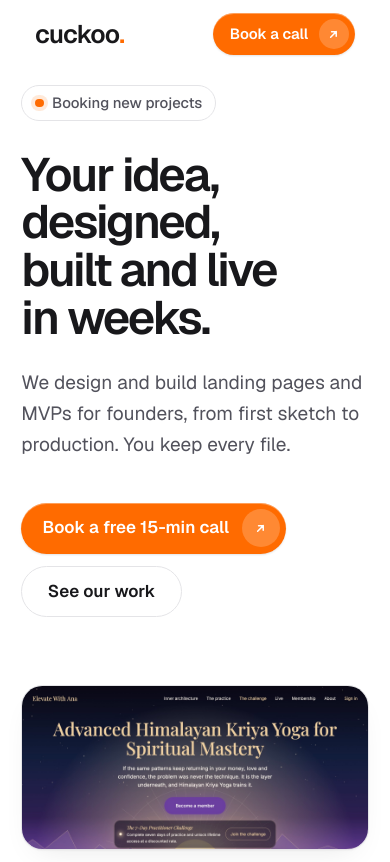
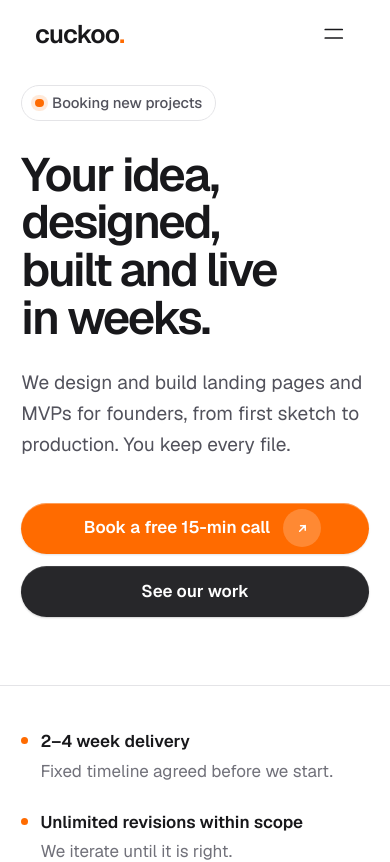
Before and after one commit to YASHSHARMAOFFICIALLY/Cuckoo, a Next.js app: page / in a window 390 px wide. Shown: the top 862 px of the page. Built offline with nearby package versions, Linux system fonts and the light colour scheme.

Commit message:
fix mobile hero buttons and add mobile nav menu
Hero CTAs stack full width on mobile with matching edges; secondary
button restyled dark. Nav gets a hamburger below md that opens a
full-screen menu overlay. Also drops the static mobile hero screenshot.

```diff
--- a/src/components/sections/Hero.tsx
+++ b/src/components/sections/Hero.tsx
@@ -39,21 +39,15 @@ export default function Hero() {
         <p className="mt-6 max-w-[38rem] text-lg leading-relaxed text-pretty text-zinc-600 sm:text-xl">
           We design and build landing pages and MVPs for founders, from first sketch to production. You keep every file.
         </p>
-        <div className="mt-10 flex flex-wrap items-center gap-3">
-          <CallButton>Book a free 15-min call</CallButton>
+        {/* mobile: equal-width stacked buttons on one edge; sm+: side by side */}
+        <div className="mt-10 grid grid-cols-1 gap-3 sm:flex sm:flex-wrap sm:items-center">
+          <CallButton className="justify-center sm:justify-start">Book a free 15-min call</CallButton>
           <a
             href="#work"
-            className="inline-flex h-12 items-center rounded-full border border-line px-6 text-base font-semibold transition-colors hover:border-zinc-300 hover:bg-zinc-50"
+            className="inline-flex h-12 items-center justify-center rounded-full bg-zinc-800 px-6 text-base font-semibold text-white shadow-[inset_0_1px_0_rgb(255_255_255/0.12),0_1px_2px_rgb(24_24_27/0.2)] transition-colors hover:bg-zinc-700"
           >
             See our work
           </a>
-        </div>
-      </div>
-
-      {/* mobile: one static screenshot */}
-      <div className="fade-up sm:hidden">
-        <div className="card relative aspect-[1600/756] overflow-hidden">
-          <Image src={projects[0].src} alt={`${projects[0].name} website`} fill sizes="100vw" className="object-cover object-top" />
         </div>
       </div>
 
--- a/src/components/sections/Nav.tsx
+++ b/src/components/sections/Nav.tsx
@@ -1,8 +1,10 @@
 "use client";
 
+import { useState } from "react";
 import CallButton from "@/components/ui/CallButton";
 
 const links = ["work", "services", "process", "faq"];
+const label = (l: string) => (l === "faq" ? "FAQ" : l);
 
 // Toggles data-scrolled on <header> directly: no state, no re-render per scroll event.
 function watchScroll(el: HTMLElement | null) {
@@ -14,7 +16,11 @@ function watchScroll(el: HTMLElement | null) {
 }
 
 export default function Nav() {
+  const [open, setOpen] = useState(false);
+  const close = () => setOpen(false);
+
   return (
+    <>
       <header ref={watchScroll} className="group fixed inset-x-0 top-0 z-50 px-3">
         <nav
           aria-label="Main"
@@ -27,13 +33,69 @@ export default function Nav() {
             {links.map((l) => (
               <li key={l}>
                 <a href={`#${l}`} className="text-base font-medium text-muted capitalize transition-colors hover:text-ink">
-                {l === "faq" ? "FAQ" : l}
+                  {label(l)}
                 </a>
               </li>
             ))}
           </ul>
+          <div className="hidden md:block">
             <CallButton size="sm">Book a call</CallButton>
+          </div>
+          <button
+            type="button"
+            aria-label="Open menu"
+            aria-expanded={open}
+            aria-controls="mobile-menu"
+            onClick={() => setOpen(true)}
+            className="grid size-10 place-items-center rounded-full md:hidden"
+          >
+            <svg viewBox="0 0 24 24" fill="none" className="size-6" aria-hidden>
+              <path d="M4 8h16M4 16h16" stroke="currentColor" strokeWidth="1.6" strokeLinecap="round" />
+            </svg>
+          </button>
         </nav>
       </header>
+
+      {/* outside <header>: its transform and backdrop-filter would trap this fixed overlay */}
+      {open && (
+        <div
+          id="mobile-menu"
+          role="dialog"
+          aria-modal="true"
+          aria-label="Menu"
+          onKeyDown={(e) => e.key === "Escape" && close()}
+          className="fixed inset-0 z-[60] flex flex-col bg-paper md:hidden"
+        >
+          <div className="flex h-16 items-center justify-between px-5 sm:px-8">
+            <a href="#top" onClick={close} className="text-2xl font-semibold tracking-[-0.03em]">
+              cuckoo<span className="text-accent">.</span>
+            </a>
+            <button
+              type="button"
+              aria-label="Close menu"
+              onClick={close}
+              autoFocus
+              className="grid size-10 place-items-center rounded-full"
+            >
+              <svg viewBox="0 0 24 24" fill="none" className="size-6" aria-hidden>
+                <path d="M6 6l12 12M18 6 6 18" stroke="currentColor" strokeWidth="1.6" strokeLinecap="round" />
+              </svg>
+            </button>
+          </div>
+          <nav aria-label="Mobile" className="flex flex-1 flex-col items-center justify-center gap-8 px-5">
+            <ul className="flex flex-col items-center gap-6">
+              {links.map((l) => (
+                <li key={l}>
+                  <a href={`#${l}`} onClick={close} className="text-4xl font-semibold tracking-[-0.03em] capitalize">
+                    {label(l)}
+                  </a>
+                </li>
+              ))}
+            </ul>
+            <CallButton className="w-full max-w-xs justify-center">Book a call</CallButton>
+          </nav>
+        </div>
+      )}
+    </>
   );
 }
--- a/src/components/ui/CallButton.tsx
+++ b/src/components/ui/CallButton.tsx
@@ -1,8 +1,8 @@
 export const CALENDLY_URL = "https://calendly.com/buildwithyashx";
 
-type Props = { children: React.ReactNode; size?: "sm" | "lg" };
+type Props = { children: React.ReactNode; size?: "sm" | "lg"; className?: string };
 
-export default function CallButton({ children, size = "lg" }: Props) {
+export default function CallButton({ children, size = "lg", className = "" }: Props) {
   const sm = size === "sm";
   return (
     <a
@@ -11,7 +11,7 @@ export default function CallButton({ children, size = "lg" }: Props) {
       rel="noopener noreferrer"
       className={`group/btn inline-flex items-center rounded-full bg-accent font-semibold text-white shadow-[inset_0_1px_0_rgb(255_255_255/0.35),0_1px_2px_rgb(24_24_27/0.12)] transition-[background-color,transform] duration-200 hover:bg-accent-hover active:scale-[0.98] ${
         sm ? "h-10 gap-2.5 pr-1.5 pl-4 text-sm" : "h-12 gap-3 pr-1.5 pl-5 text-base"
-      }`}
+      } ${className}`}
     >
       {children}
       <span className={`grid place-items-center rounded-full bg-white/20 text-white ${sm ? "size-7" : "size-9"}`} aria-hidden>
```
Lines whose indentation alone changed are shown as unchanged.
